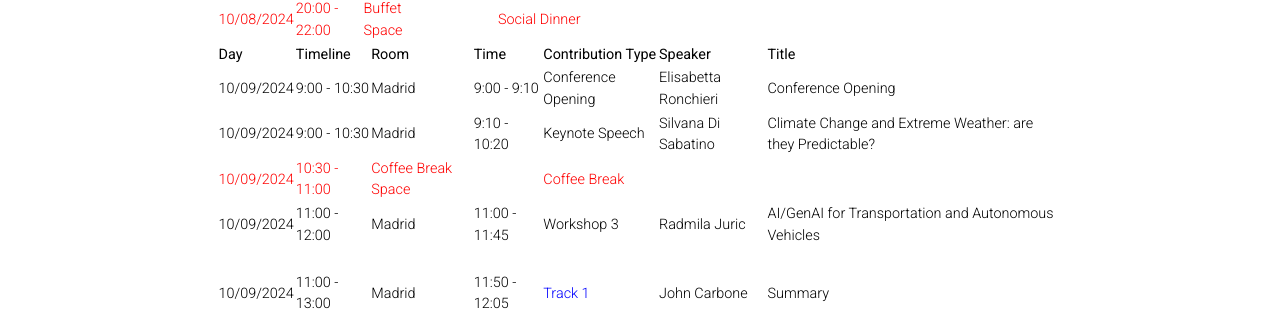
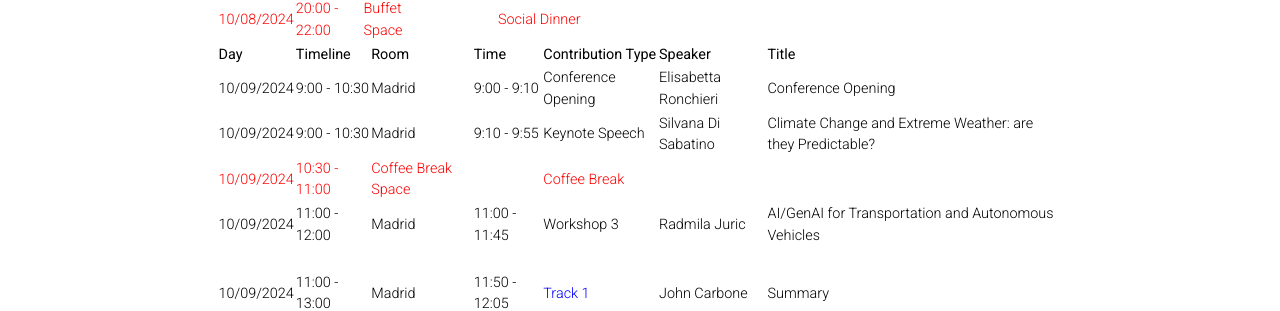
Before and after one commit to GenAI4DPS/advances-challenges, a Jekyll site: the page built from _pages/timetable.md, in a window 1280 px wide and 900 px high, scrolled down 3229 px. Shown: the part 145-456 px from the top of the window. Built offline with Jekyll 4.4.1, drawn with Linux system fonts in a browser that asks for light colours; comment, search, counter and statistics services are not loaded; a style sheet for code colours, icons or effects is not loaded.

Commit message:
Update timetable.md

```diff
--- a/_pages/timetable.md
+++ b/_pages/timetable.md
@@ -82,7 +82,7 @@ Day | Timeline | Room | Time | Contribution Type | Speaker | Title
 Day | Timeline | Room | Time | Contribution Type | Speaker | Title
 ---|---|---|---|---|---|---
 10/09/2024 |  9:00 - 10:30 | Madrid | 9:00 - 9:10 | Conference Opening | Elisabetta Ronchieri | Conference Opening
-10/09/2024 |  9:00 - 10:30 | Madrid | 9:10 - 10:20 | Keynote Speech| Silvana Di Sabatino | Climate Change and Extreme Weather: are they Predictable?
+10/09/2024 |  9:00 - 10:30 | Madrid | 9:10 - 9:55 | Keynote Speech| Silvana Di Sabatino | Climate Change and Extreme Weather: are they Predictable?
 <span style='color: red;'>10/09/2024</span> | <span style='color: red;'>10:30 - 11:00</span> | <span style='color: red;'>Coffee Break Space</span> || <span style='color: red;'>Coffee Break</span>||
 10/09/2024 | 11:00 - 12:00 | Madrid | 11:00 - 11:45 | Workshop 3  | Radmila Juric | AI/GenAI for Transportation and Autonomous Vehicles
 ||||||
```
